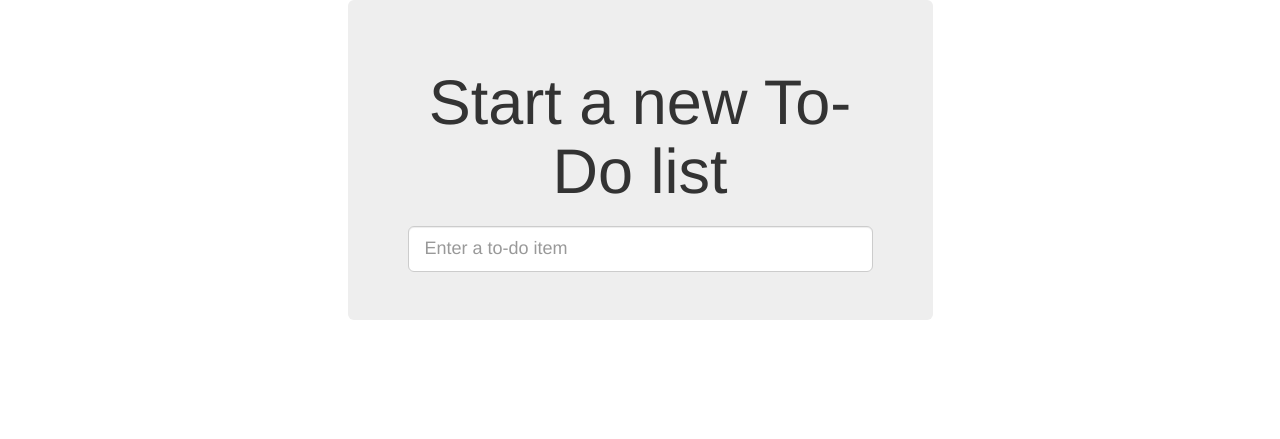
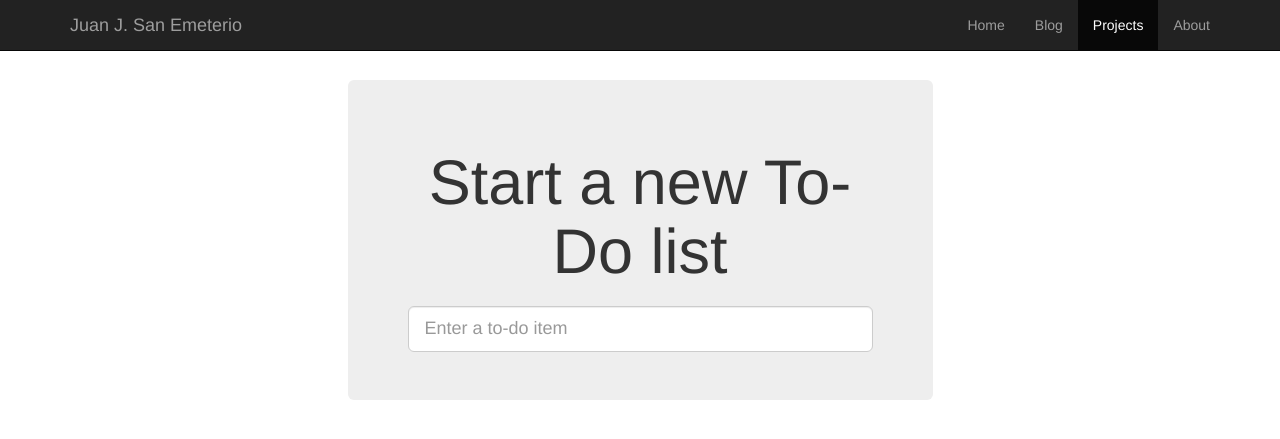
Before and after one commit to juanjose49/superlists, a Django app: page / in a window 1280 px wide. Shown: the top 439 px of the page. Run offline with Django 3.2, Linux system fonts and the light colour scheme; some libraries are stand-ins or nearby versions.

Commit message:
changed base HTML to include navbar and favicon

```diff
--- a/lists/static/base.css
+++ b/lists/static/base.css
@@ -1,3 +1,7 @@
 #id_new_item{
 	margin-top: 2ex;
 }
+
+body {
+	padding-top: 80px;
+}
--- a/lists/templates/base.html
+++ b/lists/templates/base.html
@@ -2,12 +2,38 @@
 
 <html lang="en">
 	<head>
-		<title>To-Do lists</title>
+		<title>Juan Emeterio | Superlists</title>
+		<link rel="shortcut icon" href="http://faviconist.com/icons/74d732cef867eee778def9d2db5080bc/favicon.ico" />
 		<meta name="viewport" content="width=device-width, initial-scale=1.0">
 		<link href="/static/bootstrap/css/bootstrap.min.css" rel="stylesheet" media="screen">
 		<link href="/static/base.css" rel="stylesheet" media="screen">
 	</head>
 	<body>
+		<div class = "navbar navbar-inverse navbar-fixed-top">
+			<div class = "container">
+				 <a href = "/" class = "navbar-brand">Juan J. San Emeterio</a>
+
+				 <button class = "navbar-toggle" data-toggle = "collapse" data-target = ".navHeaderCollapse">
+				 	<span class = "icon-bar"></span>
+				 	<span class = "icon-bar"></span>
+				 	<span class = "icon-bar"></span>
+				 </button>
+
+				 <div class= "collapse navbar-collapse navHeaderCollapse">
+				 	<ul class = "nav navbar-nav navbar-right">
+				 		<li id = "home_link"><a href = "http://www.juanemeterio.com/" >Home</a></li>
+				 		<li id = "blog_link"><a href = "http://www.juanemeterio.com/content/blog" >Blog</a></li>
+				 		<li class = "active" id = "projects_link"><a href = "http://www.juanemeterio.com/content/projects" >Projects</a></li>
+				 		<li id = "about_link"><a href = "http://www.juanemeterio.com/content/about" >About</a></li>
+				 		<!--<li><a href = "#contact" data-toggle = "modal">Contact</a></li>-->
+
+
+				 	</ul>
+
+				 </div>
+			</div>
+		</div>
+
 		<div class="container">
 
 			<div class="row">
@@ -34,5 +60,7 @@
 			</div>
 
 		</div>
+
+
 	</body>
 </html>
```
